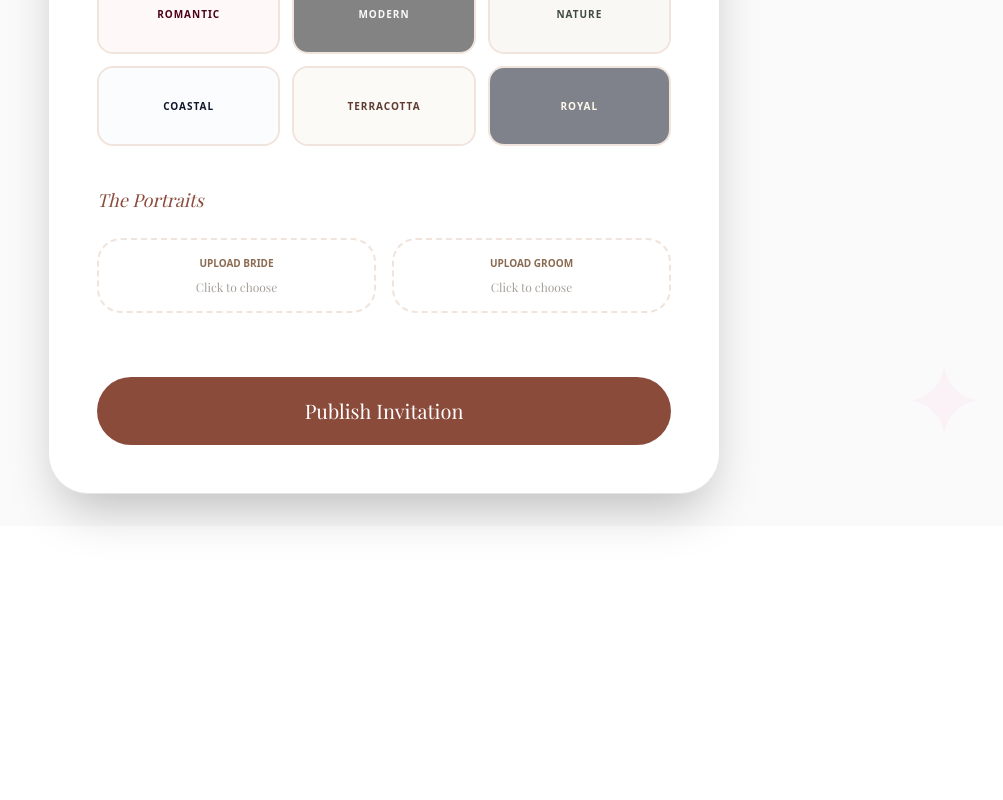
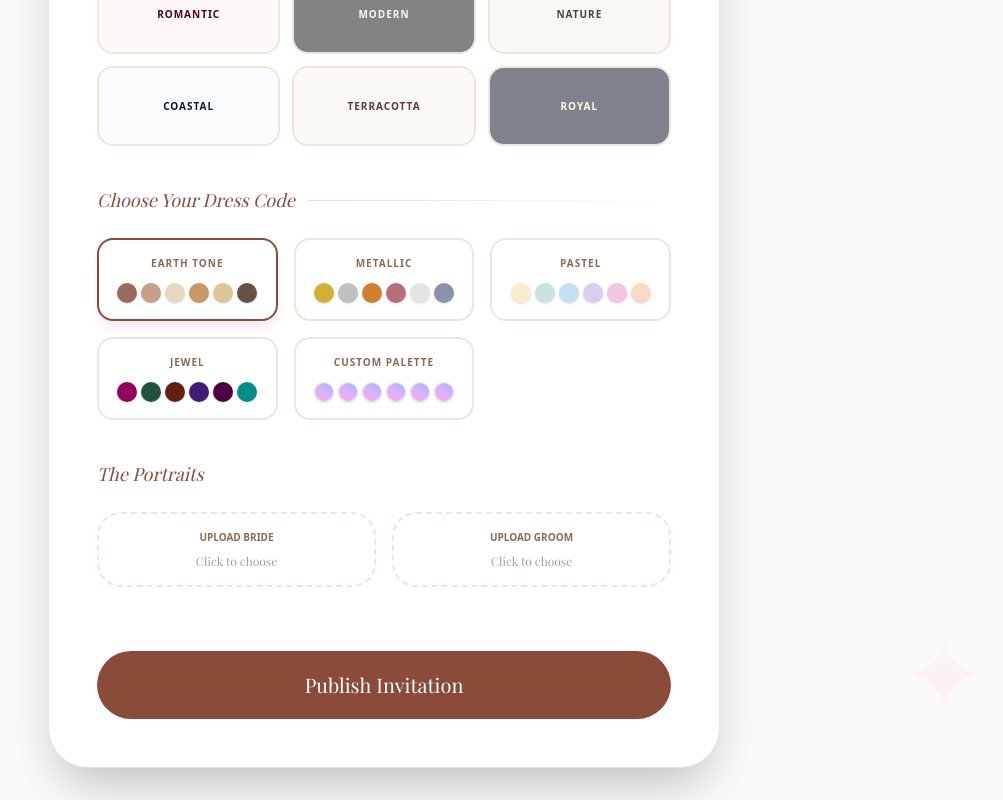
Before and after one commit to mahmoudfalous/wedding-invitation-, a Next.js app: page /create in a window 1280 px wide. Shown: the part 1116-1916 px from the top of the page, without its empty margins (256-1259 px from the left). Before the commit the page ends 1642 px from the top, so only its background shows below. Built offline with nearby package versions, Linux system fonts and the light colour scheme; no server answers; a web font is replaced by a local one.

Commit message:
Dress code

```diff
--- a/app/create/page.tsx
+++ b/app/create/page.tsx
@@ -6,6 +6,13 @@ import { useRouter } from 'next/navigation';
 import { motion, AnimatePresence } from 'framer-motion'; // Added Framer Motion
 import { WEDDING_THEMES } from "@/app/constants/themes";
 import { supabase } from "@/app/lib/supabase";
+
+const DRESS_CODES = {
+  earthTone: ['#9A6B5B', '#C89F88', '#E6D7C3', '#C79A63', '#DCC696', '#685044'],
+  metallic: ['#D4AF37', '#C0C0C0', '#CD7F32', '#B76E79', '#E5E4E2', '#8C92AC'],
+  pastel: ['#faedcb', '#c9e4de', '#c6def1', '#dbcdf0', '#f2c6de', '#f7d9c4'],
+  jewel: ['#950060', '#24513d', '#671f10', '#401c74', '#4c0043', '#048c8a']
+};
 
 export default function CreateWedding() {
   const router = useRouter();
@@ -21,6 +28,8 @@ export default function CreateWedding() {
     theme: 'minimal',
     type: 'wedding',
     message: '',
+    dressCodePalette: 'earthTone',
+    dressCodeColors: DRESS_CODES.earthTone,
   });
 
   useEffect(() => {
@@ -73,6 +82,7 @@ export default function CreateWedding() {
           image_two_url: groomImageUrl,
           type: formData.type,
           message: formData.message.trim() || null,
+          dress_code: formData.dressCodeColors,
         })
         .select('slug, edit_token')
         .single();
@@ -274,6 +284,72 @@ export default function CreateWedding() {
               </div>
             </motion.div>
 
+            {/* Section 3.5: Dress Code */}
+            <motion.div variants={itemVariants} className="space-y-6">
+              <div className="flex items-center gap-3 text-[#8a4b3b]">
+                <h3 className="font-serif text-lg italic">Choose Your Dress Code</h3>
+                <span className="h-px flex-1 bg-gradient-to-l from-transparent to-[#eadecc]"></span>
+              </div>
+              <div className="grid grid-cols-2 md:grid-cols-3 gap-4">
+                {Object.entries(DRESS_CODES).map(([key, colors]) => (
+                  <motion.button
+                    key={key}
+                    whileHover={{ scale: 1.02 }}
+                    whileTap={{ scale: 0.98 }}
+                    type="button"
+                    onClick={() => setFormData({ ...formData, dressCodePalette: key, dressCodeColors: colors })}
+                    className={`relative p-4 rounded-2xl border-2 transition-all flex flex-col items-center justify-center gap-3 ${
+                      formData.dressCodePalette === key ? 'border-[#8a4b3b] shadow-lg shadow-pink-100 bg-white' : 'border-[#f0e4dc] bg-white/50 hover:bg-white'
+                    }`}
+                  >
+                    <span className="text-[10px] font-bold uppercase tracking-widest text-[#8a6b52]">
+                      {key.replace(/([A-Z])/g, ' $1').trim()}
+                    </span>
+                    <div className="flex gap-1">
+                      {colors.map((c, i) => (
+                        <div key={i} className="w-4 h-4 sm:w-5 sm:h-5 rounded-full shadow-sm" style={{ backgroundColor: c }}></div>
+                      ))}
+                    </div>
+                  </motion.button>
+                ))}
+
+                {/* Custom Palette Button */}
+                <motion.button
+                  whileHover={{ scale: 1.02 }}
+                  whileTap={{ scale: 0.98 }}
+                  type="button"
+                  onClick={() => setFormData({ ...formData, dressCodePalette: 'custom' })}
+                  className={`relative p-4 rounded-2xl border-2 transition-all flex flex-col items-center justify-center gap-3 ${
+                    formData.dressCodePalette === 'custom' ? 'border-[#8a4b3b] shadow-lg shadow-pink-100 bg-white' : 'border-[#f0e4dc] bg-white/50 hover:bg-white'
+                  }`}
+                >
+                  <span className="text-[10px] font-bold uppercase tracking-widest text-[#8a6b52]">
+                    Custom Palette
+                  </span>
+                  <div className="flex gap-1">
+                    {formData.dressCodeColors.map((c, i) => (
+                      <div key={i} className="relative w-4 h-4 sm:w-5 sm:h-5 rounded-full overflow-hidden shadow-sm border border-black/10">
+                         {formData.dressCodePalette === 'custom' ? (
+                            <input
+                              type="color"
+                              value={c}
+                              onChange={(e) => {
+                                const newColors = [...formData.dressCodeColors];
+                                newColors[i] = e.target.value;
+                                setFormData({ ...formData, dressCodeColors: newColors });
+                              }}
+                              className="absolute inset-[-10px] w-[200%] h-[200%] cursor-pointer border-0 p-0"
+                            />
+                         ) : (
+                            <div className="w-full h-full bg-gradient-to-tr from-pink-300 via-purple-300 to-indigo-300"></div>
+                         )}
+                      </div>
+                    ))}
+                  </div>
+                </motion.button>
+              </div>
+            </motion.div>
+
             {/* Section 4: Portraits */}
             <motion.div variants={itemVariants} className="space-y-6">
               <h3 className="font-serif text-lg italic text-[#8a4b3b]">The Portraits</h3>
--- a/app/w/[slug]/AnimatedInvitation.tsx
+++ b/app/w/[slug]/AnimatedInvitation.tsx
@@ -319,6 +319,23 @@ export default function AnimatedInvitation({ wedding, theme }: Props) {
         </motion.div>
       </section>
 
+      {/* 4.5 DRESS CODE */}
+      {wedding.dress_code && wedding.dress_code.length > 0 && (
+      <section className="py-16 px-6 max-w-2xl mx-auto text-center">
+        <motion.div initial={{ opacity: 0, y: 30 }} whileInView={{ opacity: 1, y: 0 }} viewport={{ once: true }}>
+          <h2 className={`text-4xl sm:text-6xl tracking-wide uppercase font-black mb-6 ${theme.fontTitle}`}>Dress Code</h2>
+          <p className={`text-lg sm:text-xl leading-relaxed opacity-90 px-4 mb-8 ${theme.fontBody}`}>
+            We would love it if you wore these colors to our special day!
+          </p>
+          <div className="flex justify-center gap-4 flex-wrap">
+            {wedding.dress_code.map((color: string, i: number) => (
+              <div key={i} className="w-12 h-12 sm:w-16 sm:h-16 rounded-full shadow-lg border-2 border-white/20" style={{ backgroundColor: color }}></div>
+            ))}
+          </div>
+        </motion.div>
+      </section>
+      )}
+
       {/* 5. OUTRO */}
       <section className="py-20 px-6 max-w-xl mx-auto text-center">
         <motion.div initial={{ opacity: 0, y: 30 }} whileInView={{ opacity: 1, y: 0 }} viewport={{ once: true }}>
```
